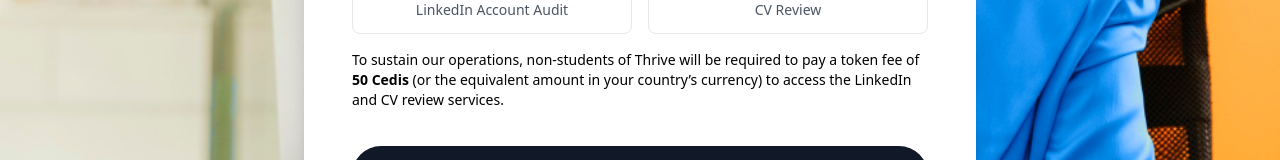
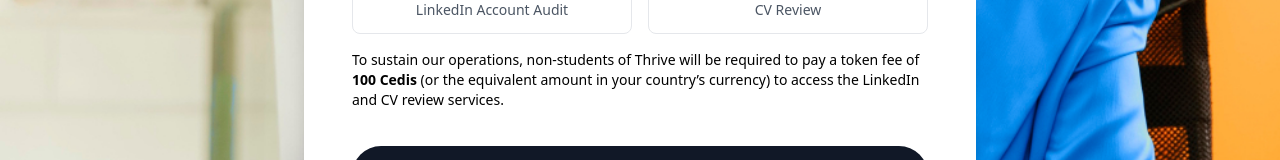
Before and after one commit to cnaallotey/werkbuddy, a Nuxt app: page /students/register in a window 1280 px wide. Shown: the part 534-694 px from the top of the page. Built offline with nearby package versions, Linux system fonts and the light colour scheme; what vue-tel-input would draw is missing.

Commit message:
Update register.vue

```diff
--- a/pages/students/register.vue
+++ b/pages/students/register.vue
@@ -143,7 +143,7 @@ async function onSubmit() {
             </div>
             <p class="text-sm">
               To sustain our operations, non-students of Thrive will be required to pay a
-              token fee of <b>50 Cedis</b> (or the equivalent amount in your country’s
+              token fee of <b>100 Cedis</b> (or the equivalent amount in your country’s
               currency) to access the LinkedIn and CV review services.
             </p>
             <div class="mt-4">
```
